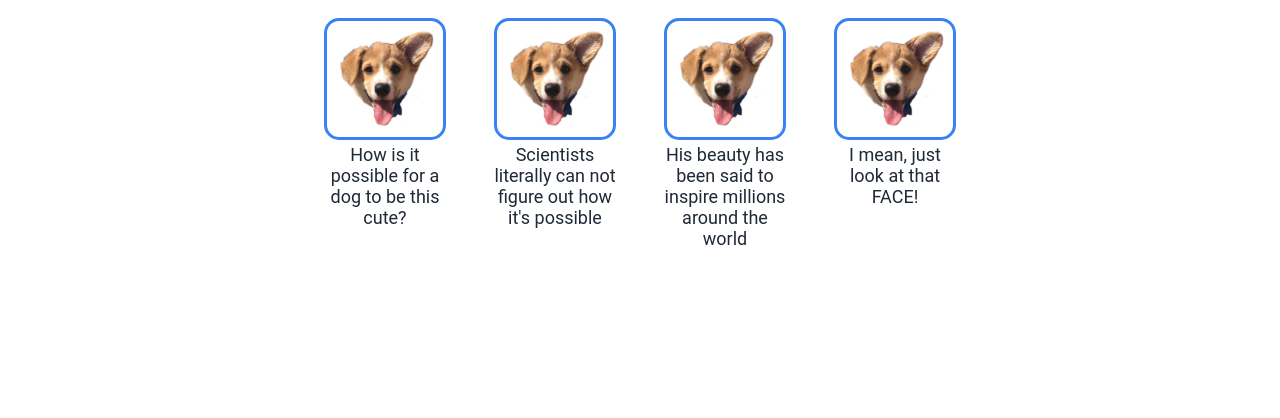
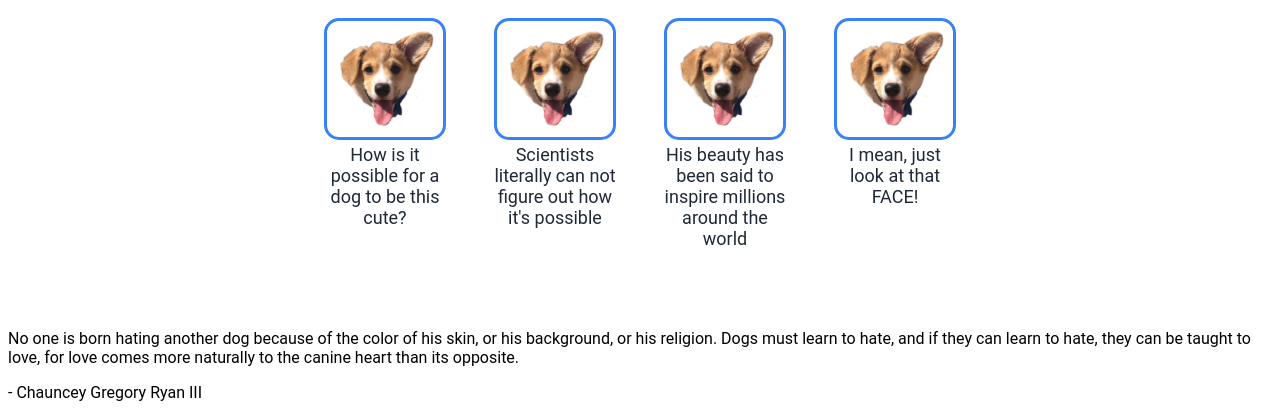
Before and after one commit to seanalexryan/landing-page, a plain HTML site: page index.html in a window 1280 px wide. Shown: the part 678-1096 px from the top of the page. Before the commit the page ends 1015 px from the top, so only its background shows below. Drawn offline with Linux system fonts and the light colour scheme.

Commit message:
Add quote block

```diff
--- a/index.html
+++ b/index.html
@@ -47,5 +47,11 @@
              <div class="text">I mean, just look at that FACE!</div>
             </div>
         </div>
+        <div class="quote-box">
+        <div class="quote">No one is born hating another dog because of the color of his skin, or his background, or his religion. Dogs must learn to hate, and if they can learn to hate, they can be taught to love, for love comes more naturally to the canine heart than its opposite.
+            <p class="author">- Chauncey Gregory Ryan III</p>
+        </div>
+
+        </div>
     </body>
 </html>
```
